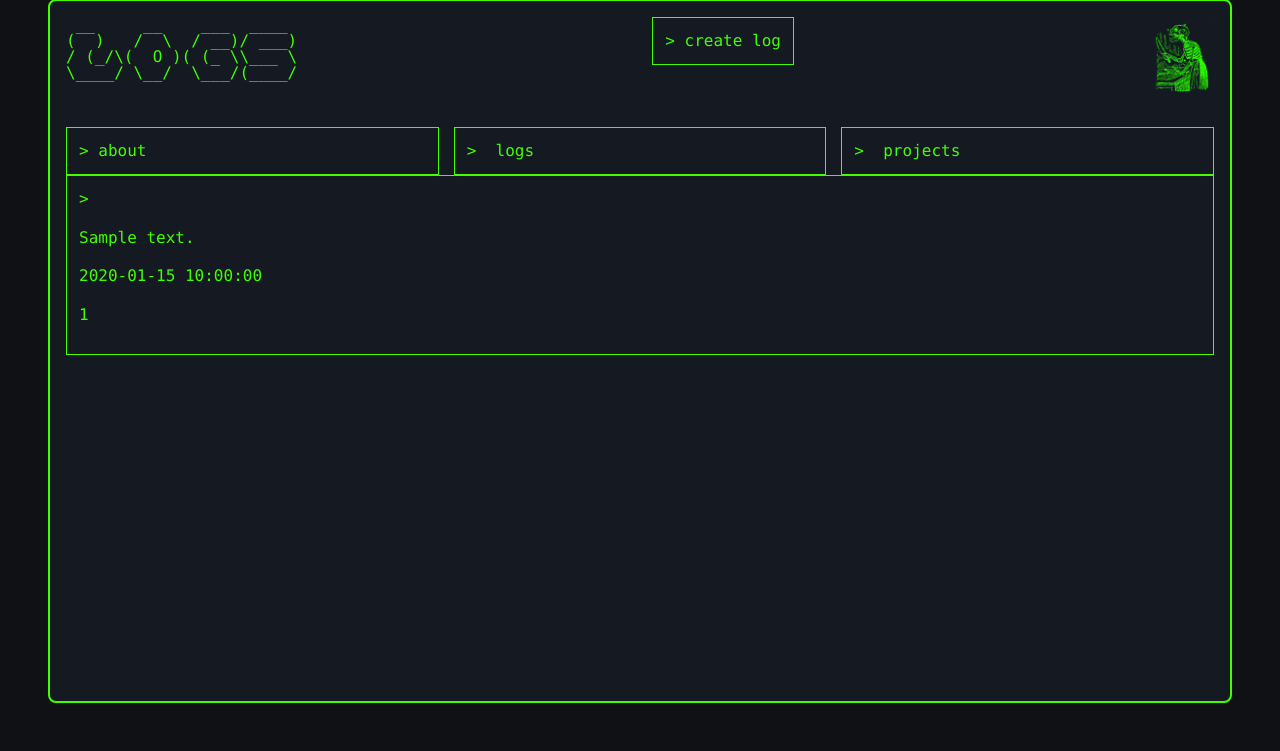
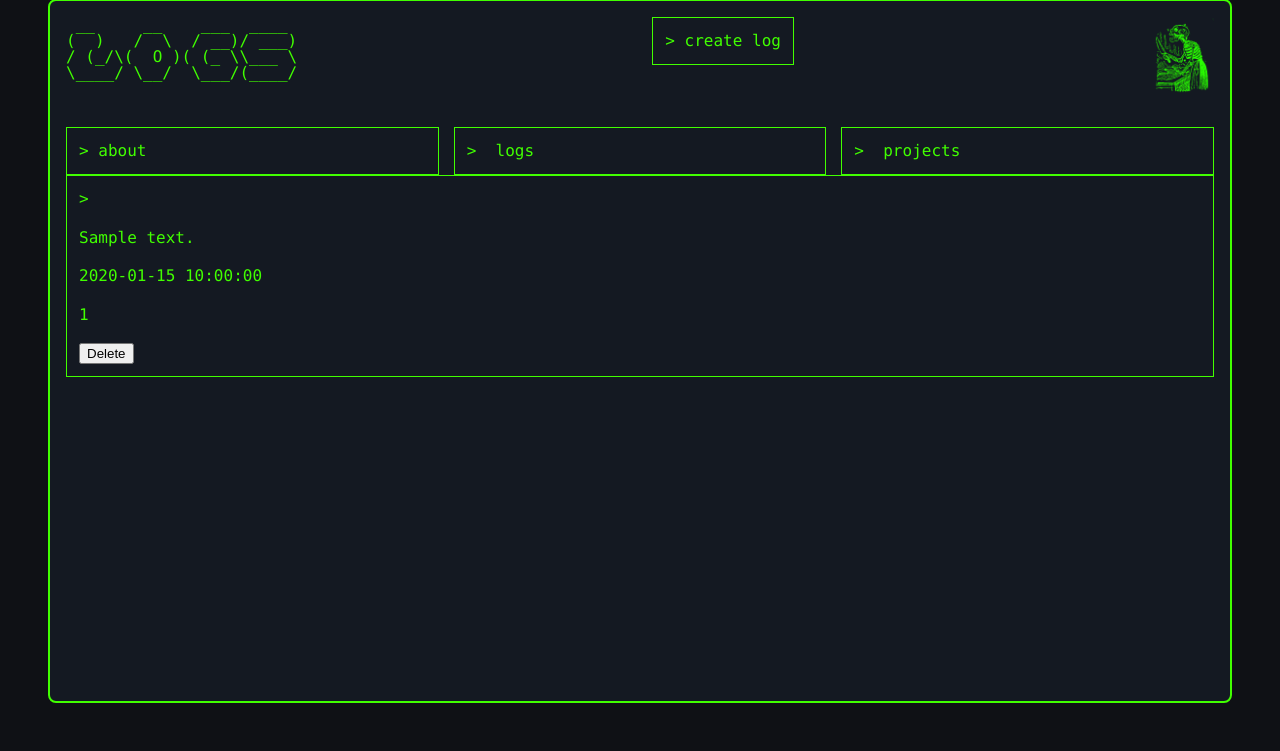
Before and after one commit to tenochca/personal_website, a FastAPI app: page /logs in a window 1280 px wide. Shown: the part 49-800 px from the top of the page. Run offline with FastAPI, Linux system fonts and the light colour scheme; tables that the repository leaves empty hold one stand-in row (values such as "Sample post").

Commit message:
added button for deleting logs

```diff
--- a/templates/logs.html
+++ b/templates/logs.html
@@ -28,8 +28,26 @@
                         <p>{{ log.message }}</p>
                         <p>{{  log.created_at }}</p>
                         <p>{{ log.id }}</p>
+                        <button onclick="deleteLog('{{ log.id }}')">Delete</button>
                     </div>
                 {% endfor %}
         </main>
     </div>
+
+<script>
+async function deleteLog(logId) {
+    if (!confirm("Delete this log?")) return;
+
+    const response = await fetch(`/logs/${logId}`, {
+        method: "DELETE",
+    });
+
+    if (response.ok) {
+        document.getElementById(`log-${logId}`).remove();
+    } else {
+        alert("Failed to delete log.");
+    }
+}
+</script>
+
 </body>
```
